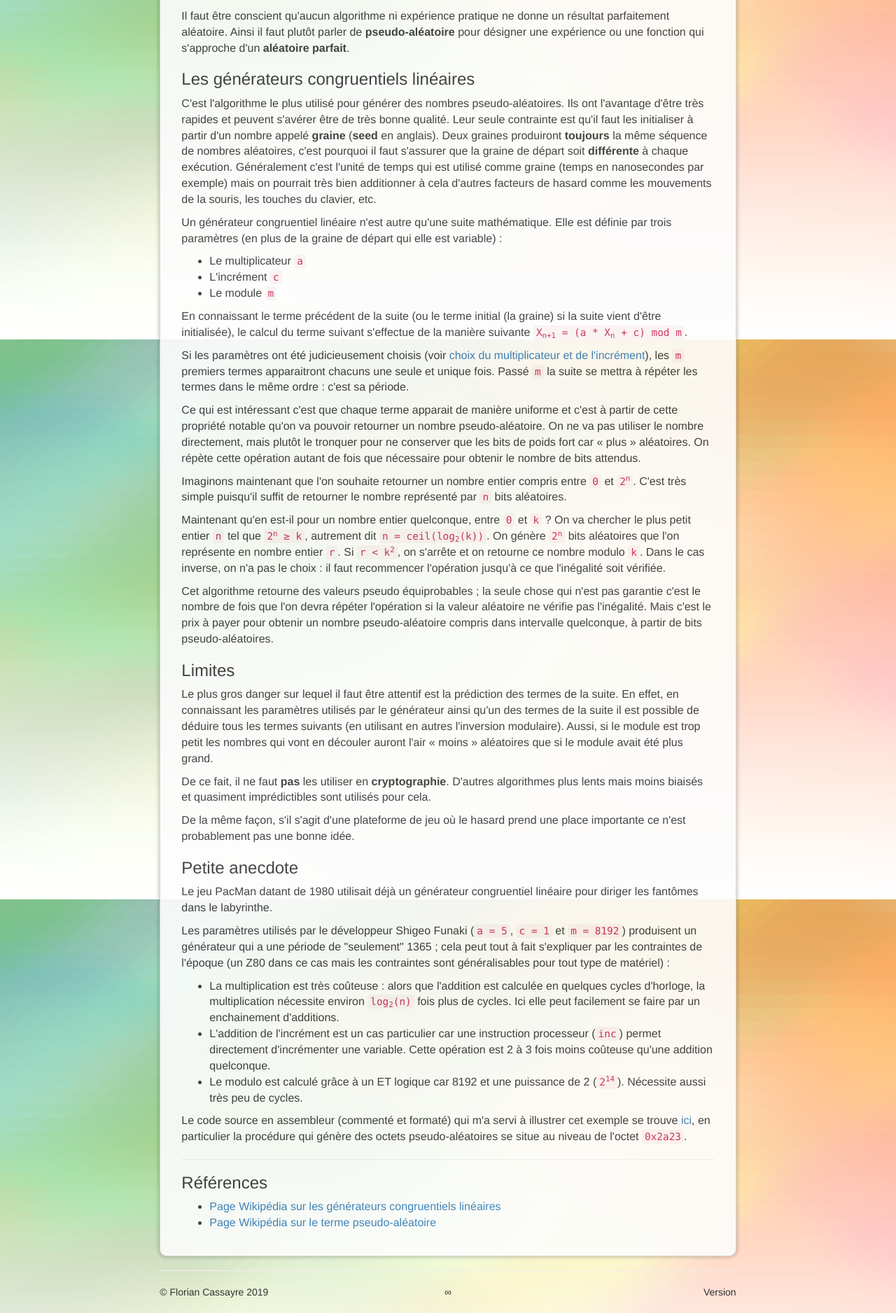
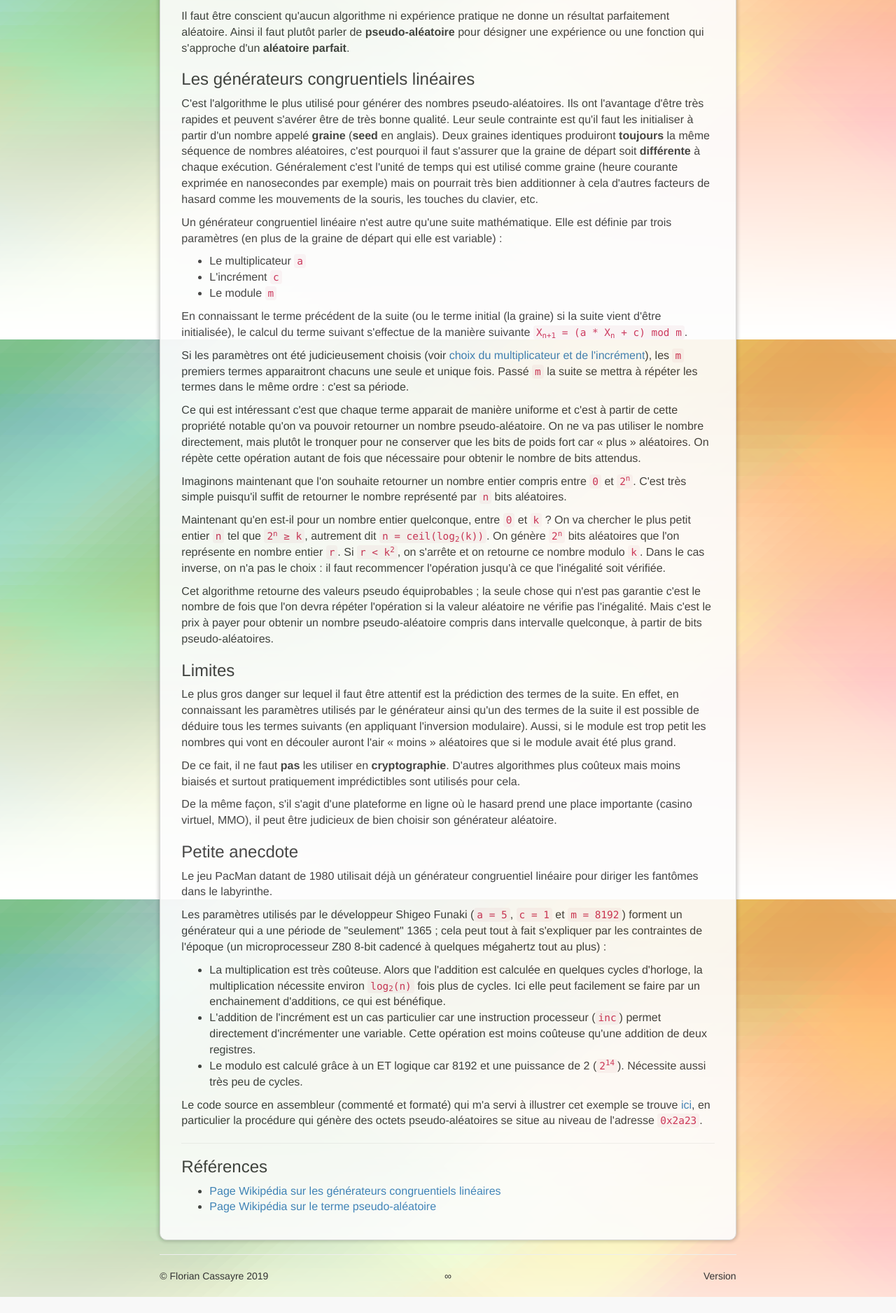
Before and after one commit to FlorianCassayre/Website, a PHP site: template templates/articles/random.html.twig in a window 1280 px wide. Shown: the part 315-2191 px from the top of the page at 70% size. After the commit the page ends 2168 px from the top, so only its background shows below. Run offline with PHP 8.4, Linux system fonts and the light colour scheme; the template is opened without the code that fills it, so the values that code supplies are empty; some libraries are stand-ins or nearby versions.

Commit message:
Article "random" style correction.

```diff
--- a/templates/articles/random.html.twig
+++ b/templates/articles/random.html.twig
@@ -19,8 +19,8 @@
     <h3>Les générateurs congruentiels linéaires</h3>
     <p>
         C'est l'algorithme le plus utilisé pour générer des nombres pseudo-aléatoires. Ils ont l'avantage d'être très rapides et peuvent s'avérer être de très bonne qualité.
-        Leur seule contrainte est qu'il faut les initialiser à partir d'un nombre appelé <strong>graine</strong> (<strong>seed</strong> en anglais). Deux graines produiront <strong>toujours</strong> la même séquence de nombres aléatoires, c'est pourquoi il faut s'assurer que la graine de départ soit <strong>différente</strong> à chaque exécution.
-        Généralement c'est l'unité de temps qui est utilisé comme graine (temps en nanosecondes par exemple) mais on pourrait très bien additionner à cela d'autres facteurs de hasard comme les mouvements de la souris, les touches du clavier, etc.
+        Leur seule contrainte est qu'il faut les initialiser à partir d'un nombre appelé <strong>graine</strong> (<strong>seed</strong> en anglais). Deux graines identiques produiront <strong>toujours</strong> la même séquence de nombres aléatoires, c'est pourquoi il faut s'assurer que la graine de départ soit <strong>différente</strong> à chaque exécution.
+        Généralement c'est l'unité de temps qui est utilisé comme graine (heure courante exprimée en nanosecondes par exemple) mais on pourrait très bien additionner à cela d'autres facteurs de hasard comme les mouvements de la souris, les touches du clavier, etc.
     </p>
     <p>
         Un générateur congruentiel linéaire n'est autre qu'une suite mathématique. Elle est définie par trois paramètres (en plus de la graine de départ qui elle est variable) :
@@ -56,14 +56,14 @@
 
     <h3>Limites</h3>
     <p>
-        Le plus gros danger sur lequel il faut être attentif est la prédiction des termes de la suite. En effet, en connaissant les paramètres utilisés par le générateur ainsi qu'un des termes de la suite il est possible de déduire tous les termes suivants (en utilisant en autres l'inversion modulaire).
+        Le plus gros danger sur lequel il faut être attentif est la prédiction des termes de la suite. En effet, en connaissant les paramètres utilisés par le générateur ainsi qu'un des termes de la suite il est possible de déduire tous les termes suivants (en appliquant l'inversion modulaire).
         Aussi, si le module est trop petit les nombres qui vont en découler auront l'air « moins » aléatoires que si le module avait été plus grand.
     </p>
     <p>
-        De ce fait, il ne faut <strong>pas</strong> les utiliser en <strong>cryptographie</strong>. D'autres algorithmes plus lents mais moins biaisés et quasiment imprédictibles sont utilisés pour cela.
+        De ce fait, il ne faut <strong>pas</strong> les utiliser en <strong>cryptographie</strong>. D'autres algorithmes plus coûteux mais moins biaisés et surtout pratiquement imprédictibles sont utilisés pour cela.
     </p>
     <p>
-        De la même façon, s'il s'agit d'une plateforme de jeu où le hasard prend une place importante ce n'est probablement pas une bonne idée.
+        De la même façon, s'il s'agit d'une plateforme en ligne où le hasard prend une place importante (casino virtuel, MMO), il peut être judicieux de bien choisir son générateur aléatoire.
     </p>
 
     <h3>Petite anecdote</h3>
@@ -71,15 +71,15 @@
         Le jeu PacMan datant de 1980 utilisait déjà un générateur congruentiel linéaire pour diriger les fantômes dans le labyrinthe.
     </p>
     <p>
-        Les paramètres utilisés par le développeur Shigeo Funaki (<code>a = 5</code>, <code>c = 1</code> et <code>m = 8192</code>) produisent un générateur qui a une période de "seulement" 1365 ; cela peut tout à fait s'expliquer par les contraintes de l'époque (un Z80 dans ce cas mais les contraintes sont généralisables pour tout type de matériel) :
+        Les paramètres utilisés par le développeur Shigeo Funaki (<code>a = 5</code>, <code>c = 1</code> et <code>m = 8192</code>) forment un générateur qui a une période de "seulement" 1365 ; cela peut tout à fait s'expliquer par les contraintes de l'époque (un microprocesseur Z80 8-bit cadencé à quelques mégahertz tout au plus) :
     </p>
     <ul>
-        <li>La multiplication est très coûteuse : alors que l'addition est calculée en quelques cycles d'horloge, la multiplication nécessite environ <code>log<sub>2</sub>(n)</code> fois plus de cycles. Ici elle peut facilement se faire par un enchainement d'additions.</li>
-        <li>L'addition de l'incrément est un cas particulier car une instruction processeur (<code>inc</code>) permet directement d'incrémenter une variable. Cette opération est 2 à 3 fois moins coûteuse qu'une addition quelconque.</li>
+        <li>La multiplication est très coûteuse. Alors que l'addition est calculée en quelques cycles d'horloge, la multiplication nécessite environ <code>log<sub>2</sub>(n)</code> fois plus de cycles. Ici elle peut facilement se faire par un enchainement d'additions, ce qui est bénéfique.</li>
+        <li>L'addition de l'incrément est un cas particulier car une instruction processeur (<code>inc</code>) permet directement d'incrémenter une variable. Cette opération est moins coûteuse qu'une addition de deux registres.</li>
         <li>Le modulo est calculé grâce à un ET logique car 8192 et une puissance de 2 (<code>2<sup>14</sup></code>). Nécessite aussi très peu de cycles.</li>
     </ul>
     <p>
-        Le code source en assembleur (commenté et formaté) qui m'a servi à illustrer cet exemple se trouve <a href="http://umlautllama.com/projects/pacdocs/mspac/mspac.asm">ici</a>, en particulier la procédure qui génère des octets pseudo-aléatoires se situe au niveau de l'octet <code>0x2a23</code>.
+        Le code source en assembleur (commenté et formaté) qui m'a servi à illustrer cet exemple se trouve <a href="http://umlautllama.com/projects/pacdocs/mspac/mspac.asm">ici</a>, en particulier la procédure qui génère des octets pseudo-aléatoires se situe au niveau de l'adresse <code>0x2a23</code>.
     </p>
 
     <hr>
```
